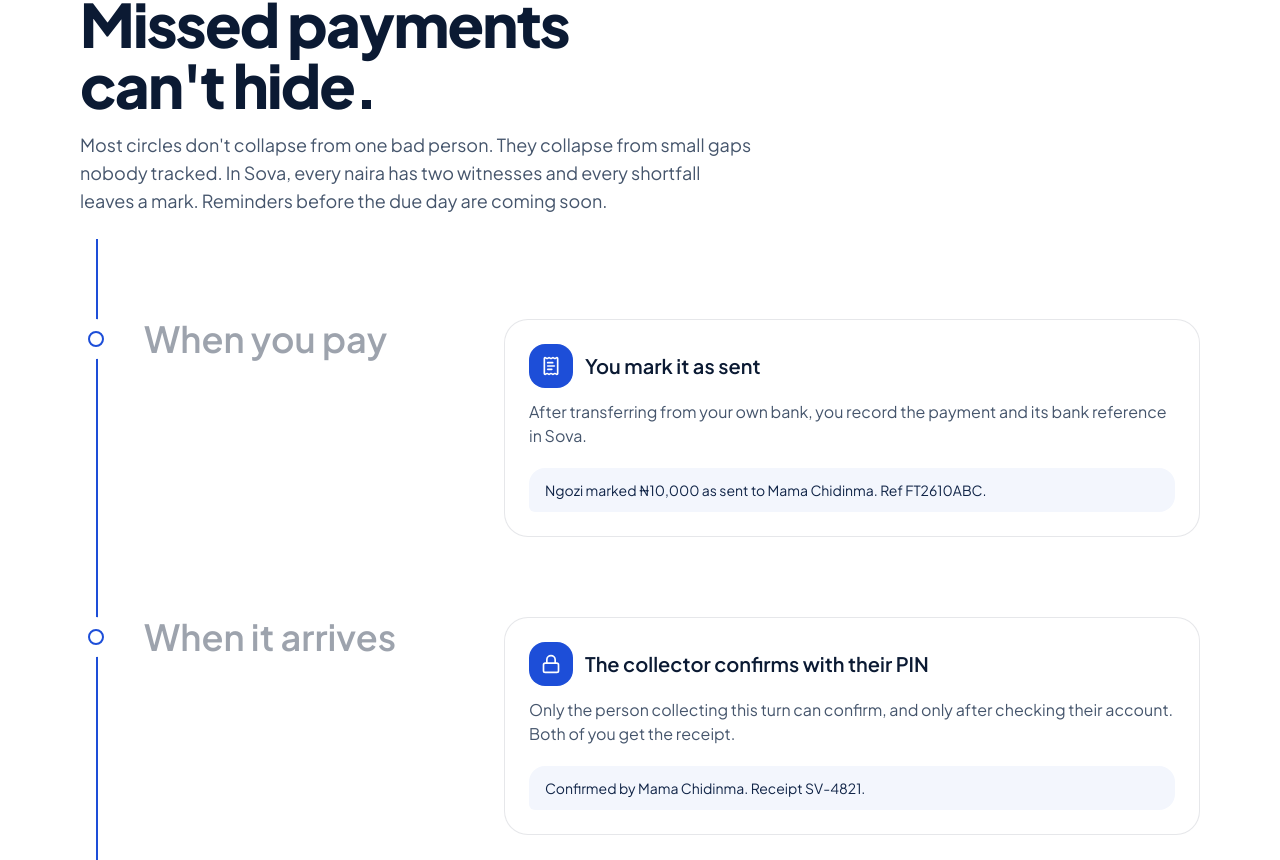
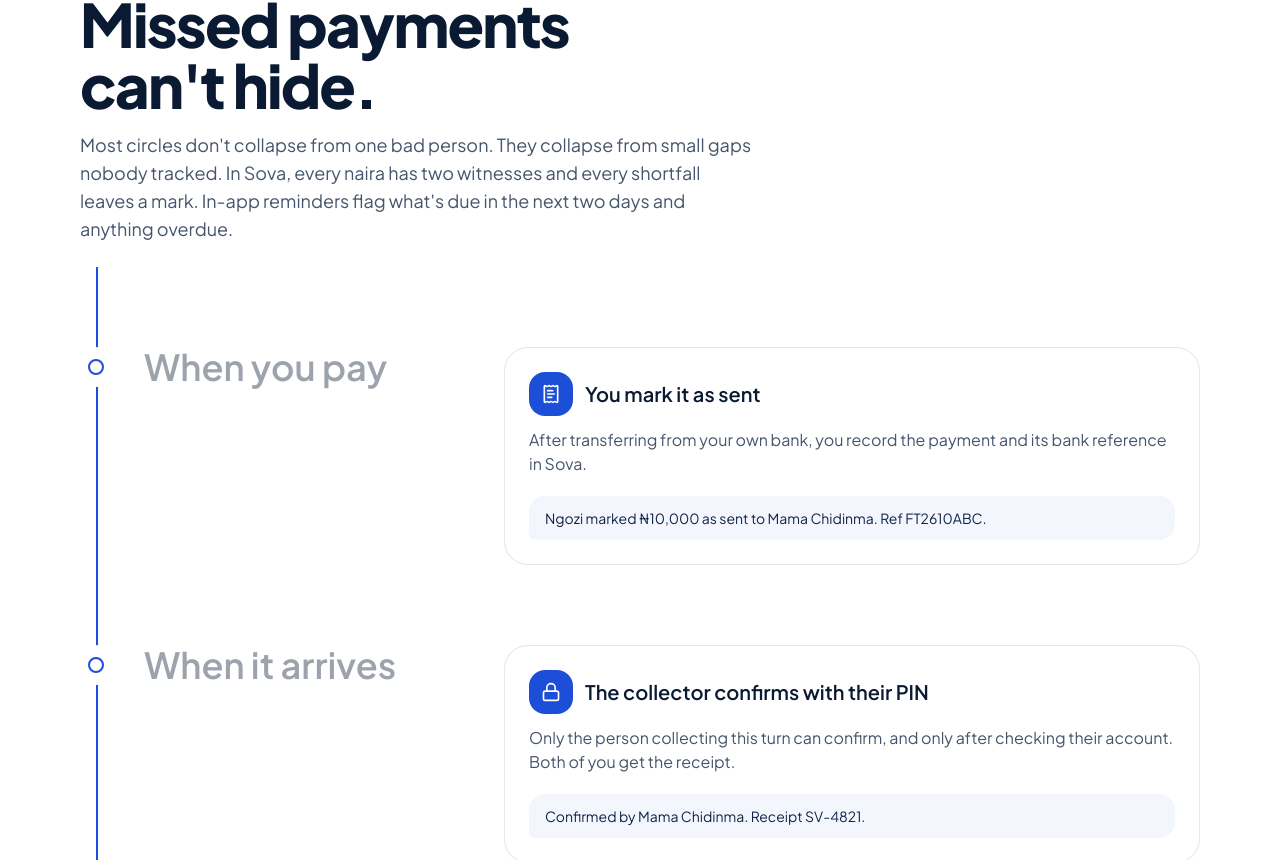
Before and after one commit to adeyanjufuhad/Sova, a Next.js app in the folder website/: page / in a window 1280 px wide. Shown: the part 4978-5838 px from the top of the page. Built offline with nearby package versions, Linux system fonts and the light colour scheme; no server answers.

Commit message:
Show swaps, handovers and in-app reminders as built on the website

```diff
--- a/website/src/components/sections/features.tsx
+++ b/website/src/components/sections/features.tsx
@@ -105,7 +105,6 @@
     icon: ArrowLeftRight,
     title: "Swap turns, hand over a slot",
     body: "Swap your turn with a willing member, or hand your place to someone the admin approves.",
-    soon: true,
   },
 ];
 
--- a/website/src/components/sections/protection.tsx
+++ b/website/src/components/sections/protection.tsx
@@ -64,8 +64,8 @@
             </h2>
             <p className="mt-4 text-lg text-slate-600">
               Most circles don&apos;t collapse from one bad person. They collapse from small gaps nobody tracked.
-              In Sova, every naira has two witnesses and every shortfall leaves a mark. Reminders before the due day
-              are coming soon.
+              In Sova, every naira has two witnesses and every shortfall leaves a mark. In-app reminders flag
+              what&apos;s due in the next two days and anything overdue.
             </p>
           </Reveal>
         }
--- a/website/src/components/sections/roadmap.tsx
+++ b/website/src/components/sections/roadmap.tsx
@@ -1,11 +1,10 @@
-import { ArrowLeftRight, ArrowRight, Bell, CloudOff, Landmark, Mic, Phone, Store } from "lucide-react";
+import { ArrowRight, Bell, CloudOff, Landmark, Mic, Phone, Store } from "lucide-react";
 import { Reveal } from "@/components/ui/reveal";
 import { AdirePattern } from "@/components/ui/adire";
 
 // What's next, honestly labelled. Nothing here is built yet.
 const next = [
-  { icon: ArrowLeftRight, title: "Swap turns, hand over a slot", body: "Swap your turn with a willing member, or hand your place to someone the admin approves." },
-  { icon: Bell, title: "Reminders", body: "In-app reminders before your day first; SMS and WhatsApp later." },
+  { icon: Bell, title: "SMS and WhatsApp reminders", body: "In-app reminders are live; reminders by text and WhatsApp come next." },
   { icon: Store, title: "Collector mode", body: "For alajo and market collectors: a daily list of who's owing across many groups." },
   { icon: Phone, title: "USSD for basic phones", body: "Record and check payments without a smartphone or data." },
   { icon: Mic, title: "Voice and local languages", body: "Spoken prompts in Pidgin, Yoruba, Hausa and Igbo." },
```
